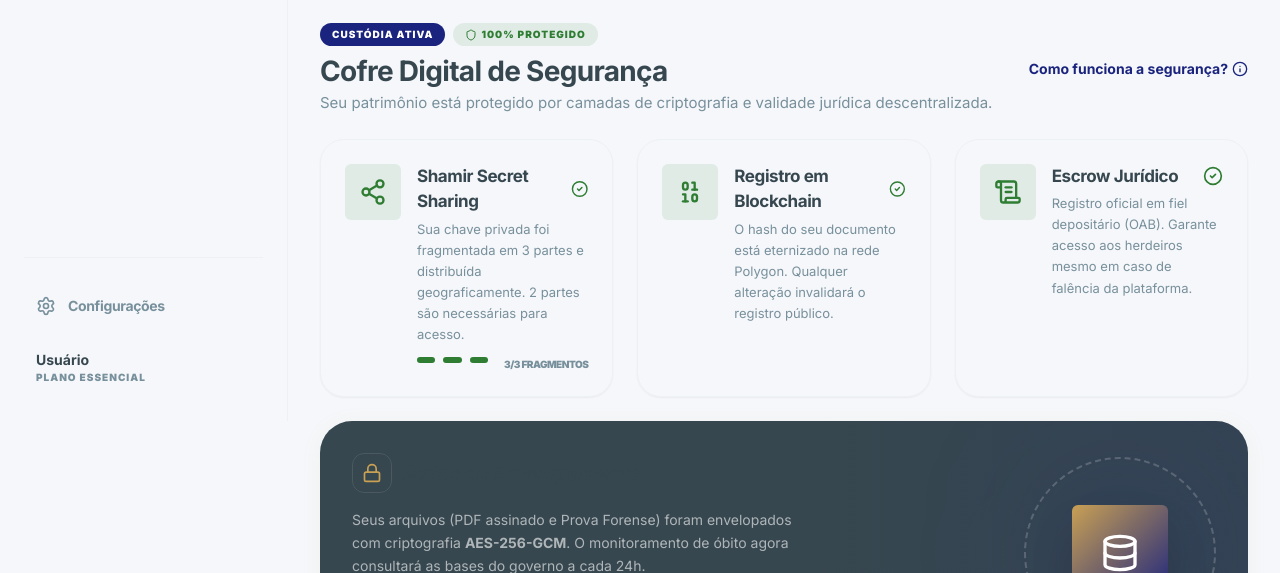
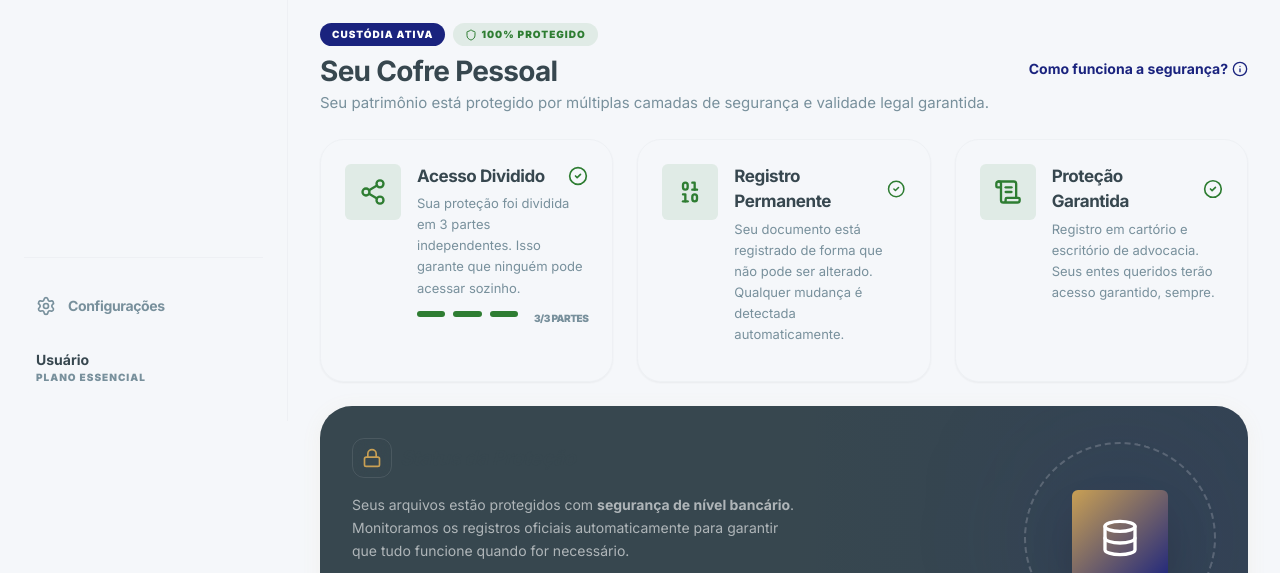
Before and after one commit to gugamistri/testamento-facil, a Next.js app in the folder apps/web/: page /dashboard in a window 1280 px wide. Shown: the part 379-952 px from the top of the page. Built offline with nearby package versions, Linux system fonts and the light colour scheme; no server answers.

Commit message:
fix: humanize Digital Vault dashboard - remove Shamir, Blockchain, AES-256 jargon

```diff
--- a/apps/web/src/components/dashboard/DigitalVault.tsx
+++ b/apps/web/src/components/dashboard/DigitalVault.tsx
@@ -43,7 +43,7 @@ function SecurityLayerCard({ icon, title, description, status, fragments }: Secu
                                 />
                             ))}
                             <span className="text-[10px] font-black text-neutral-medium ml-2 uppercase tracking-tighter">
-                                {fragments}/3 FRAGMENTOS
+                                {fragments}/3 PARTES
                             </span>
                         </div>
                     )}
@@ -72,8 +72,8 @@ export function DigitalVault() {
                             100% Protegido
                         </div>
                     </div>
-                    <h2 className="text-[28px] font-bold text-neutral-dark">Cofre Digital de Segurança</h2>
-                    <p className="text-neutral-medium text-[15px]">Seu patrimônio está protegido por camadas de criptografia e validade jurídica descentralizada.</p>
+                    <h2 className="text-[28px] font-bold text-neutral-dark">Seu Cofre Pessoal</h2>
+                    <p className="text-neutral-medium text-[15px]">Seu patrimônio está protegido por múltiplas camadas de segurança e validade legal garantida.</p>
                 </div>
                 <button type="button" className="text-sm font-bold text-brand-primary hover:underline flex items-center gap-xs">
                     Como funciona a segurança?
@@ -84,21 +84,21 @@ export function DigitalVault() {
             <div className="grid grid-cols-1 md:grid-cols-3 gap-xl">
                 <SecurityLayerCard
                     icon={<Share2 className="w-7 h-7" />}
-                    title="Shamir Secret Sharing"
-                    description="Sua chave privada foi fragmentada em 3 partes e distribuída geograficamente. 2 partes são necessárias para acesso."
+                    title="Acesso Dividido"
+                    description="Sua proteção foi dividida em 3 partes independentes. Isso garante que ninguém pode acessar sozinho."
                     status="active"
                     fragments={3}
                 />
                 <SecurityLayerCard
                     icon={<Binary className="w-7 h-7" />}
-                    title="Registro em Blockchain"
-                    description="O hash do seu documento está eternizado na rede Polygon. Qualquer alteração invalidará o registro público."
+                    title="Registro Permanente"
+                    description="Seu documento está registrado de forma que não pode ser alterado. Qualquer mudança é detectada automaticamente."
                     status="active"
                 />
                 <SecurityLayerCard
                     icon={<ScrollText className="w-7 h-7" />}
-                    title="Escrow Jurídico"
-                    description="Registro oficial em fiel depositário (OAB). Garante acesso aos herdeiros mesmo em caso de falência da plataforma."
+                    title="Proteção Garantida"
+                    description="Registro em cartório e escritório de advocacia. Seus entes queridos terão acesso garantido, sempre."
                     status="active"
                 />
             </div>
@@ -111,11 +111,11 @@ export function DigitalVault() {
                             <div className="w-10 h-10 bg-background/10 rounded-xl flex items-center justify-center backdrop-blur-md border border-white/10">
                                 <Lock className="w-5 h-5 text-brand-gold" />
                             </div>
-                            <h3 className="text-xl font-bold italic tracking-tight">Status do Envelopamento</h3>
+                            <h3 className="text-xl font-bold italic tracking-tight">Status da Proteção</h3>
                         </div>
                         <p className="text-white/60 text-sm leading-relaxed max-w-md">
-                            Seus arquivos (PDF assinado e Prova Forense) foram envelopados com criptografia <strong>AES-256-GCM</strong>.
-                            O monitoramento de óbito agora consultará as bases do governo a cada 24h.
+                            Seus arquivos estão protegidos com <strong>segurança de nível bancário</strong>.
+                            Monitoramos os registros oficiais automaticamente para garantir que tudo funcione quando for necessário.
                         </p>
                         <div className="flex gap-md pt-md">
                             <button type="button" className="px-xl h-12 bg-brand-primary text-white rounded-full font-black text-xs uppercase tracking-widest hover:bg-brand-hover transition-all shadow-lg shadow-black/20">
```
Also changed, not shown: 1 other file (tests, documents, lock files or other folders).
